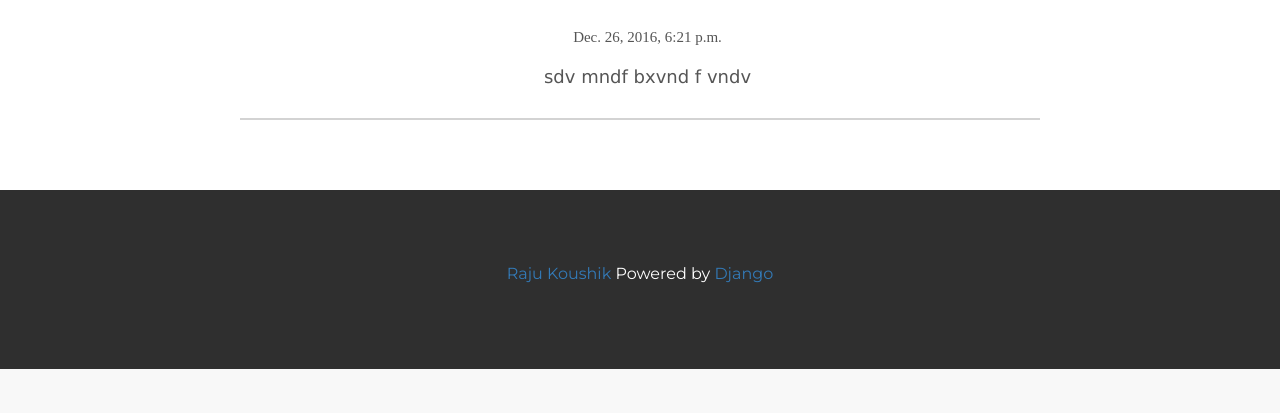
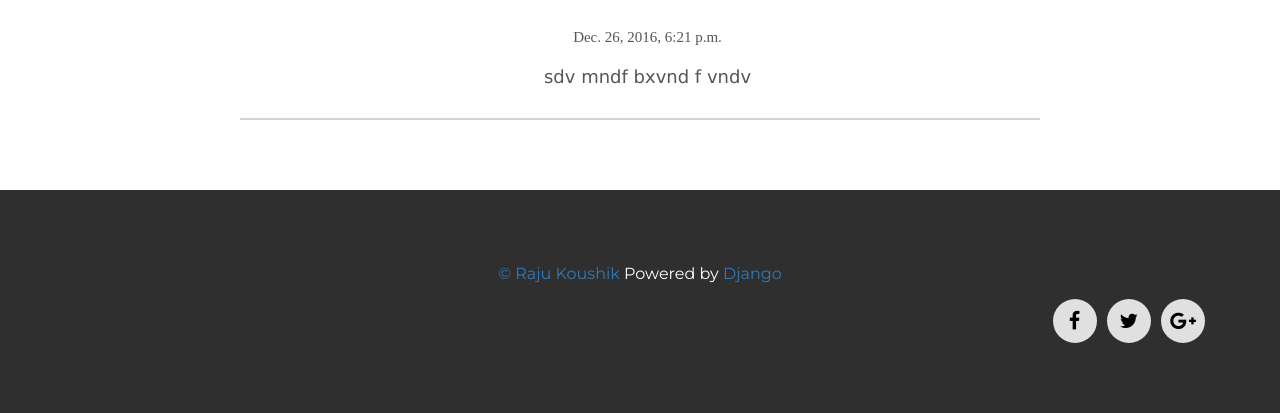
Before and after one commit to RajuKoushik/infiblog, a Django app: page /home/ in a window 1280 px wide. Shown: the part 3007-3420 px from the top of the page. Before the commit the page ends 3376 px from the top, so only its background shows below. Run offline with Django 3.2, Linux system fonts and the light colour scheme; data comes from the database, SQL or seed files in the repository; some libraries are stand-ins or nearby versions.

Commit message:
update fotter icons

```diff
--- a/blog/templates/blog/home.html
+++ b/blog/templates/blog/home.html
@@ -1,6 +1,8 @@
 <!DOCTYPE html>
 <html lang="en">
 <head>
+
+    <link rel="stylesheet" href="https://cdnjs.cloudflare.com/ajax/libs/font-awesome/4.7.0/css/font-awesome.min.css">
      {% load static %}
 
   <title>Raju Koushik</title>
@@ -67,11 +69,55 @@
             }
 
 
+.social-icon {
+  list-style: none;
+  padding: 0;
+  margin: 0;
+}
+
+.social-icon li{
+  display: inline-block;
+  text-align: center;
+}
+
+.social-icon a {
+  display: block;
+  width: 44px;
+  height: 44px;
+  line-height: 44px;
+  border-radius: 50%;
+  margin-right: 5px;
+}
+
+.social-icon a {
+  background: rgba(255, 255, 255, 0.85); /* social icon background color */
+  color: #000; /* social icon color */
+}
+
+.social-icon a:hover {
+  background: rgba(255, 255, 255, 0.25); /* social icon hover background color */
+  color: #fff; /* social icon hover color */
+}
+
+.footer {
+  position: absolute;
+  bottom: 0;
+  padding-top: 5px;
+  width: 100%;
+  height: 60px;
+  background-color: #000;
+}
+
+
+
+
+
 
   body {
       font: 20px Montserrat, sans-serif;
       line-height: 1.8;
       color: #f5f6f7;
+      background: black;
   }
   p {font-size: 16px;}
   .margin {margin-bottom: 45px;
@@ -202,7 +248,14 @@ I am working on Surface computing and it’s applications, working as an intern
 
 <!-- Footer -->
 <footer class="container-fluid bg-4 text-center">
-  <p><a href="https://github.com/RajuKoushik">Raju Koushik </a>   Powered by   <a href="https://www.djangoproject.com/">Django</a></p>
+  <p><a href="https://github.com/RajuKoushik"> 	&copy; Raju Koushik </a>   Powered by   <a href="https://www.djangoproject.com/">Django</a></p>
+      <div class="container">
+ <ul class="social-icon animate pull-right">
+                <li><a href="https://www.facebook.com/g.rajukoushik" title="facebook" target="_blank"><i class="fa fa-facebook"></i></a></li> <!-- change the link to social page and edit title-->
+                  <li><a href="https://twitter.com/132ed143fb374f7" title="twitter" target="_blank"><i class="fa fa-twitter"></i></a></li>
+                  <li><a href="https://plus.google.com/u/0/104727747464105030726" title="google plus" target="_blank"><i class="fa fa-google-plus"></i></a></li>
+                </ul>
+                </div>
 </footer>
 
 </body>
```
Also changed, not shown: blog/static/blog/fbicon.png (added).
